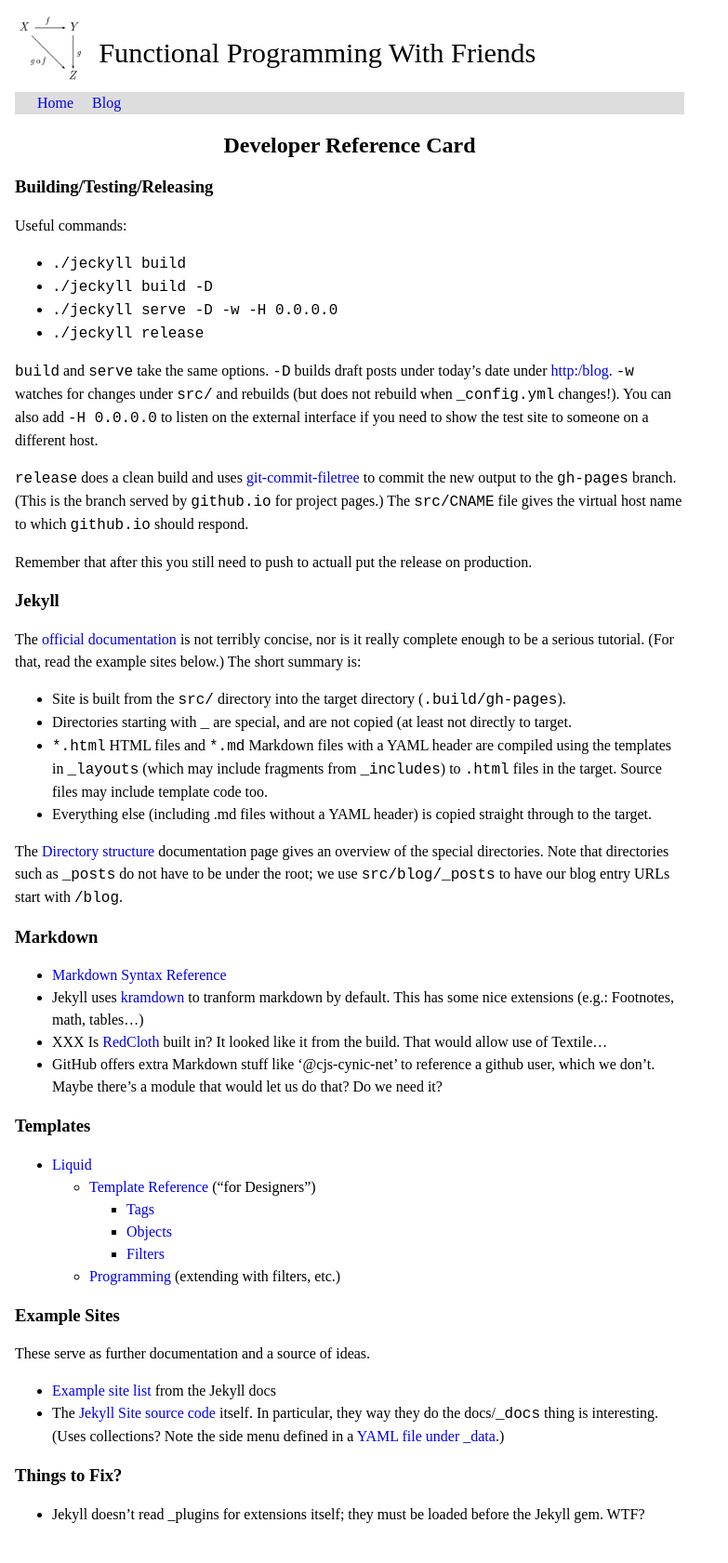
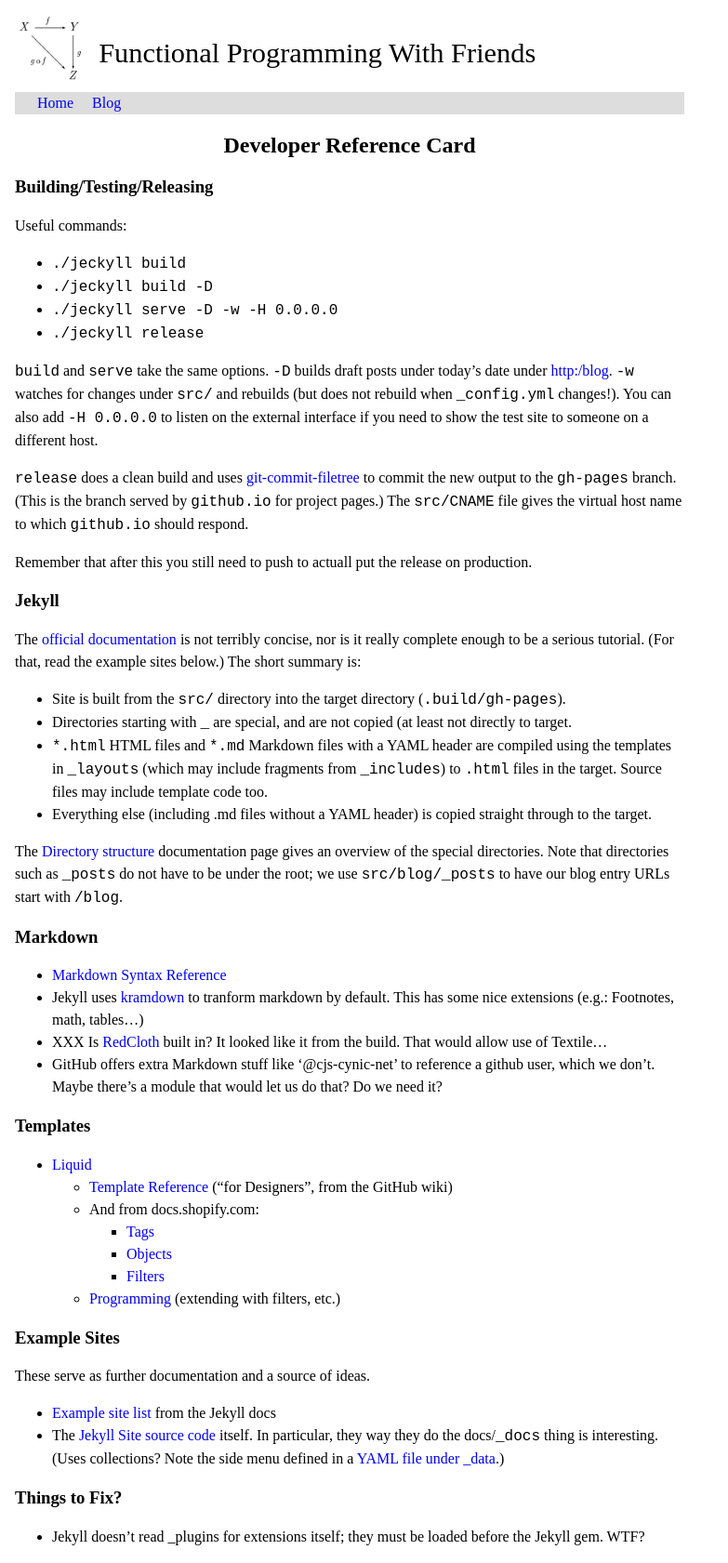
Before and after one commit to 0cjs/fpwf, a Jekyll site: the page built from src/ref.md, in a window 1280 px wide. Shown: the whole page at 93% size, without its empty margins (0-783 px from the left). Built offline with Jekyll 4.4.1, drawn with Linux system fonts in a browser that asks for light colours; before the commit the page ends 1657 px from its top, so only the background shows below that.

Commit message:
ref.html: Make sources of Liquid docs a bit more clear.

```diff
--- a/src/ref.md
+++ b/src/ref.md
@@ -76,7 +76,8 @@ entry URLs start with `/blog`.
 ### Templates
 
 * [Liquid](https://github.com/Shopify/liquid/wiki)
-  * [Template Reference][lfd] ("for Designers")
+  * [Template Reference][lfd] ("for Designers", from the GitHub wiki)
+  * And from docs.shopify.com:
     * [Tags](https://docs.shopify.com/themes/liquid-documentation/tags)
     * [Objects](https://docs.shopify.com/themes/liquid-documentation/objects)
     * [Filters](https://docs.shopify.com/themes/liquid-documentation/filters)
```
